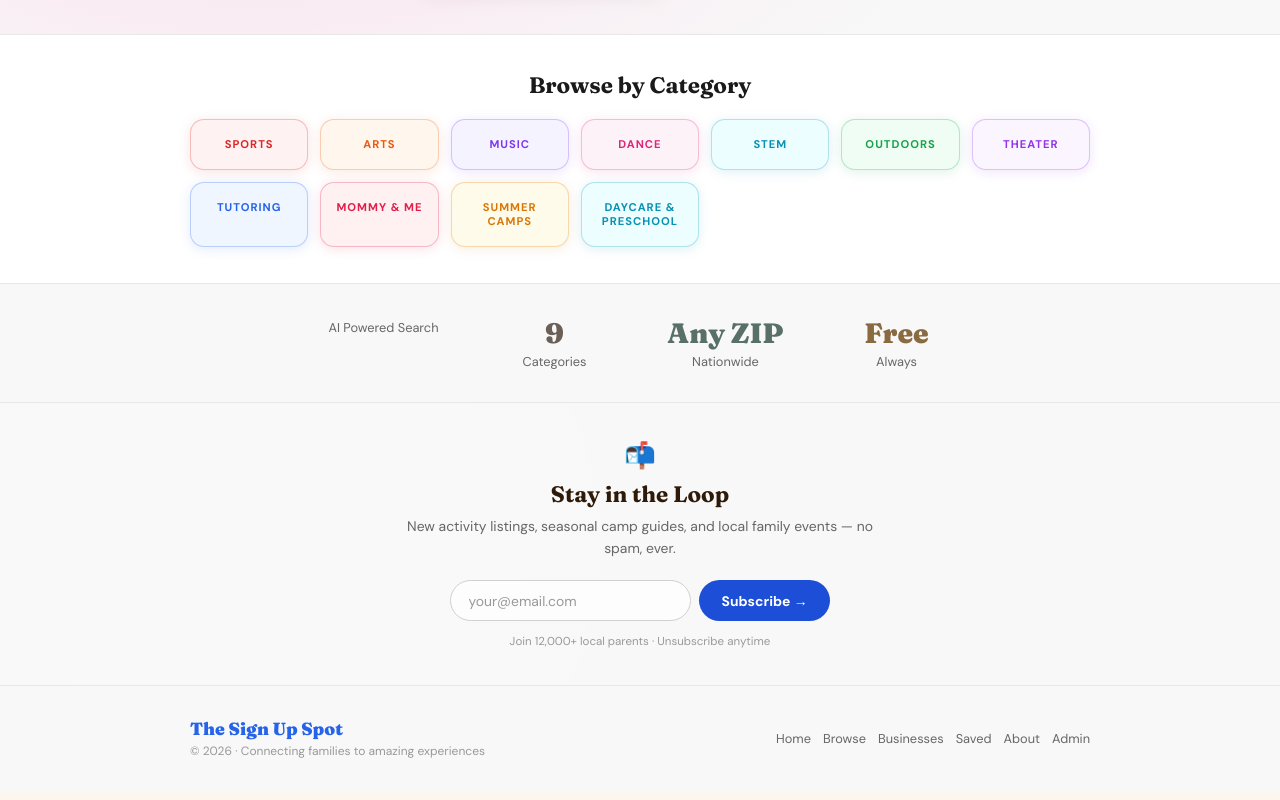
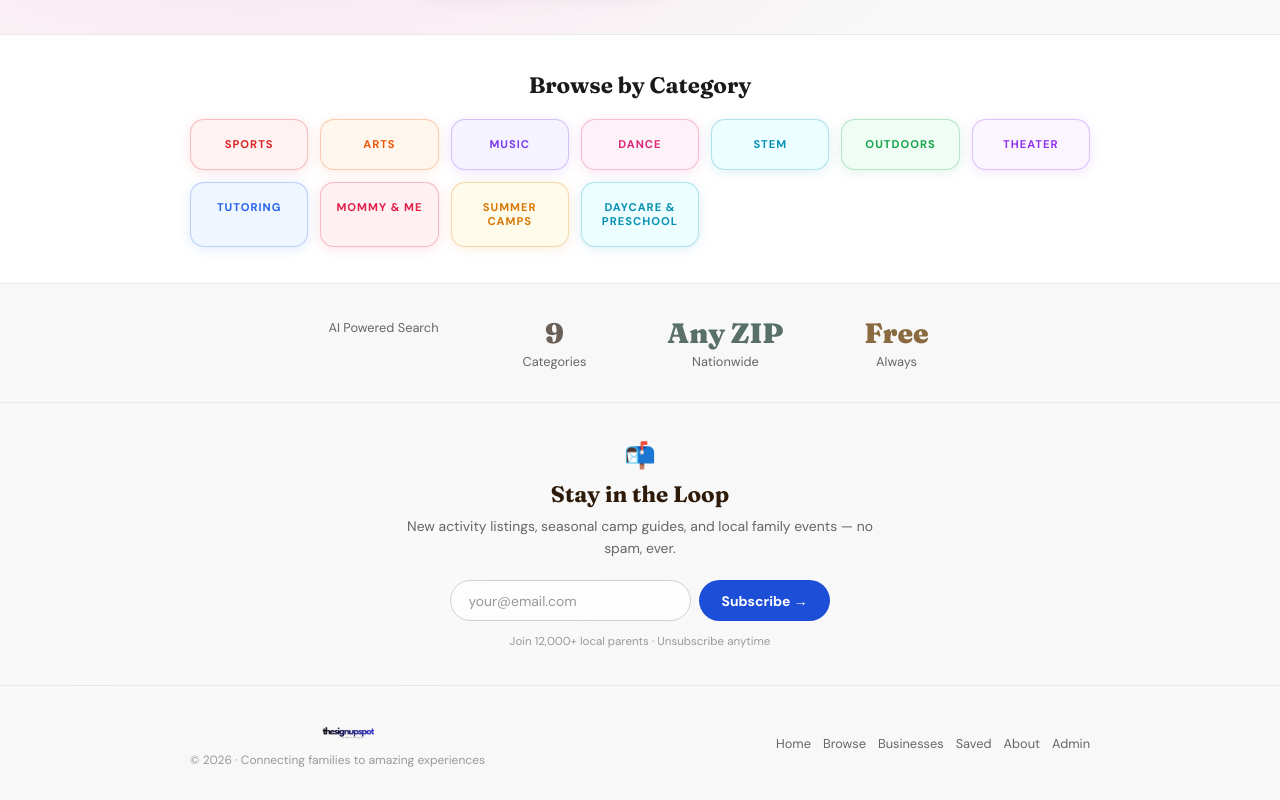
Before and after one commit to kmfields28/The-sign-up-spot, a React (Create React App) app: page / in a window 1280 px wide. Shown: the part 432-1232 px from the top of the page. Built offline with nearby package versions, Linux system fonts and the light colour scheme.

Commit message:
Add logo and Lilibelle LLC to footer

```diff
--- a/src/App.jsx
+++ b/src/App.jsx
@@ -1998,7 +1998,7 @@ export default function TheSignUpSpot() {
       <div style={{ background:"#f8f8f8", borderTop:"1px solid "+T.border, padding:"2rem 1.5rem" }}>
         <div style={{ maxWidth:"900px", margin:"0 auto", display:"flex", justifyContent:"space-between", alignItems:"center", flexWrap:"wrap", gap:"1rem" }}>
           <div>
-            <div style={{ fontFamily:"'Fraunces',serif", color:T.accent, fontWeight:900, fontSize:"1.1rem", marginBottom:"0.25rem" }}>The Sign Up Spot</div>
+            <img src="/logo.png" alt="The Sign Up Spot" style={{ height:"30px", width:"150px", objectFit:"contain", display:"block", margin:"0 auto 0.25rem" }}/>
             <div style={{ color:T.textMuted, fontSize:"0.75rem" }}>
               © 2026 · Connecting families to amazing experiences
             </div>
```
